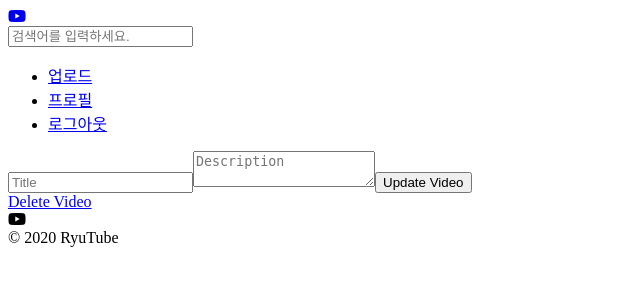
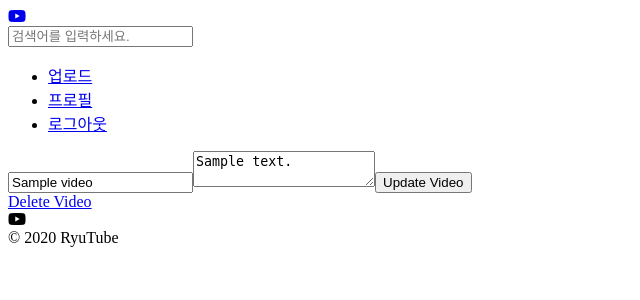
Before and after one commit to seungminRyu/vanilla-js-wetube, a Node server app: page /videos/600000000000000000000001/edit in a window 1280 px wide. Shown: the top 300 px of the page, without its empty margins (0-640 px from the left). Run offline with Node 20, Linux system fonts and the light colour scheme; tables that the repository leaves empty hold one stand-in row (values such as "Sample post"); some libraries are stand-ins or nearby versions.

Commit message:
1028 edit video

```diff
--- a/controllers/videoController.js
+++ b/controllers/videoController.js
@@ -34,17 +34,48 @@ export const postUpload = async (req, res) => {
     });
     console.log(newVideo);
     res.redirect(routes.videoDetail(newVideo.id));
-}
+};
 
 export const videoDetail = async (req, res) => {
-    const { params: { id } } = req;
+    const {
+        params: { id }
+    } = req;
     try {
         const video = await Video.findById(id);
-        res.render("videoDetail", { pageTitle: "Video Detail", video});
+        res.render("videoDetail", { pageTitle: video.title, video});
     } catch (error) {
         console.log(error);
         res.redirect(routes.home);
     }
+};
+
+export const getEditVideo = async (req, res) => {
+    const {
+        params: { id }
+    } = req;
+    try {
+        const video = await Video.findById(id);
+        res.render("editVideo", { pageTitle: `Edit ${video.title}`, video});
+    } catch (error) {
+        res.redirect(routes.home);
+    }
+};
+
+export const postEditVideo = async (req, res) => {
+    const {
+        params: { id },
+        body: { title, description }
+    } = req;
+    try {
+        await Video.findByIdAndUpdate({ id }, { title, description });
+        res.redirect(routes.videoDetail(id));
+    } catch (error) {
+        res.redirect(routes.home);
+    }
 }
-export const editVideo = (req, res) => res.render("editVideo", { pageTitle: "Edit Video"});
-export const deleteVideo = (req, res) => res.render("deleteVideo", { pageTitle: "Delete Video"});
+
+export const deleteVideo = (req, res) => {
+    const { params: { id } } = req;
+    console.log(id);
+    res.render("deleteVideo", { pageTitle: "Delete Video"});
+};
--- a/routes.js
+++ b/routes.js
@@ -43,8 +43,20 @@ const routes = {
       return VIDEO_DETAIL;
     }
   },
-  editVideo: EDIT_VIDEO,
-  deleteVideo: DELETE_VIDEO
+  editVideo: (id) => {
+    if (id) {
+      return `/videos/${id}/edit`;
+    } else {
+      return EDIT_VIDEO;
+    }
+  },
+  deleteVideo: (id) => {
+    if (id) {
+      return `/videos/${id}/delete`;
+    } else {
+      return EDIT_VIDEO;
+    }
+  }
 };
 
 export default routes;
--- a/views/editVideo.pug
+++ b/views/editVideo.pug
@@ -2,8 +2,8 @@ extends layouts/main
 
 block content
     .form-container
-        form(action=`/videos${routes.editVideo}`, method="post")
-            input(type="text", placeholder="Title", name="title")
-            textarea(name="description", placeholder="Description")
+        form(action=routes.editVideo(video.id), method="post")
+            input(type="text", placeholder="Title", name="title", value=video.title)
+            textarea(name="description", placeholder="Description")=video.description
             input(type="submit", value="Update Video")
-        a.form-container__link.form-container__link--delete(href=`/videos${routes.deleteVideo}`) Delete Video
+        a.form-container__link.form-container__link--delete(href=routes.deleteVideo(video.id)) Delete Video
--- a/views/videoDetail.pug
+++ b/views/videoDetail.pug
@@ -4,7 +4,7 @@ block content
     .video__player
         video(src=`/${video.fileUrl}`)
     .video__info
-        a(href=routes.editVideo) 수정
+        a(href=routes.editVideo(video.id)) 수정
         h5.video__title=video.title
         span.video__views=video.views
         p.video_description=video.description
```
Also changed, not shown: routers/videoRouter.js (+13 -3 lines).
